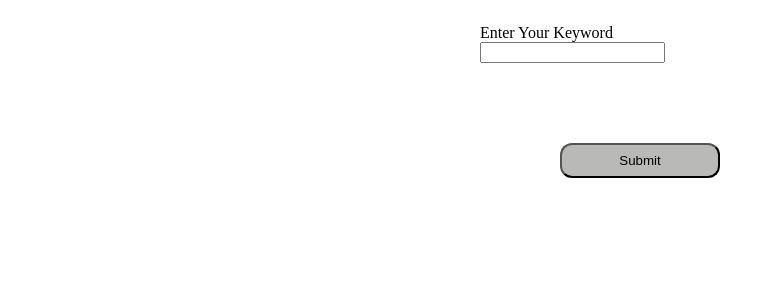
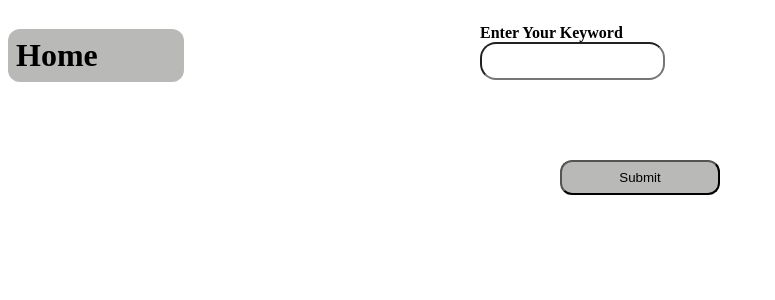
Before and after one commit to JonathanHumphrey/information-retrieval, a Flask app: page /local-search in a window 1280 px wide. Shown: the top 300 px of the page, without its empty margins (0-775 px from the left). Run offline with Flask 2, Linux system fonts and the light colour scheme; parts of the project's set-up code (start-up, migrations or seed data) failed here and were passed over.

Commit message:
final style pass

```diff
--- a/main.py
+++ b/main.py
@@ -1,8 +1,6 @@
 import csv
 import requests
 import os
-
-import codecs
 
 from dotenv import load_dotenv, find_dotenv
 # whoosh imports
@@ -31,7 +29,6 @@ def landing_page():
 def local_search():
     if request.method == 'POST':
         keyword = request.form['keyword']
-
         ix = index.open_dir("index")
         with ix.searcher() as searcher:
             parser = QueryParser("lyrics", schema=ix.schema)
@@ -48,8 +45,11 @@ def local_search():
                     'rank': hit['rank'],
                     'snippet': snippet
                 }
+                for key, value in result.items():
+                    if(isinstance(value, str)):
+                        result[key] = value.capitalize()
                 results.append(result)
-            return render_template("localResults.html",query=keyword, results=results)
+            return render_template("localResults.html", query=keyword, results=results)
     else:
         return render_template("localSearch.html")
 
@@ -62,8 +62,6 @@ def web_search():
         return render_template("webResults.html", results=results)
     else:
         return render_template("webSearch.html")
-
-
 
 # PROCESSING
 @app.route("/details/<data>")
@@ -87,8 +85,6 @@ def setup():
                                     artist=row["Artist"],
                                     lyrics=row["Lyrics"])
 
-
-
 def bing_search(query):
     search_url = "https://api.bing.microsoft.com/v7.0/search"
     headers = {
--- a/templates/localSearch.html
+++ b/templates/localSearch.html
@@ -8,6 +8,9 @@
 </head>
 <body>
     <div class="search-container">
+        <div class="nav-bar">
+            <h1><a class="back-arrow" href="/">Home</a></h1>
+        </div>
         <div class="form-container">
             <form action="/local-search" method="post">
                 <label for="keyword">Enter Your Keyword</label>
@@ -25,6 +28,35 @@
         flex-direction: row;
         justify-content: center;
         align-content: center;
+        position: relative;
+    }
+    label{
+        font-weight: bold;
+    }
+    .nav-bar{
+        position: absolute;
+        top: 0;
+        left: 0;
+    }
+    .back-arrow{
+        display: block;
+        margin-top: 5rem;
+        margin: auto;
+        padding: .5rem;
+        border-radius: .75rem;
+        width: 10rem;
+        background: #b9b9b8;
+        cursor: pointer;
+        color: black;
+        text-decoration: none;
+    }
+    .back-arrow:hover{
+        background: #76c8ff;
+        transform: translateY(-2px);
+        box-shadow: 10px 17px 17px -7px rgba(0,0,0,0.63);
+    }
+    .back-arrow:visited{
+        color: black;
     }
     .form-container{
         display: inherit;
@@ -60,5 +92,7 @@
     }
     input{
         margin-bottom: 5rem;
+        line-height: 2rem;
+        border-radius: 1rem;
     }
 </style>
--- a/templates/webResults.html
+++ b/templates/webResults.html
@@ -31,6 +31,7 @@
         margin: auto;
         margin-bottom: 2rem;
         border-radius: 1rem;
+        background: #b2c4db;
     }
     .back-arrow{
         text-decoration: none;
```
Also changed, not shown: templates/localResults.html (+42 -9 lines), templates/webSearch.html (+34 -0 lines), 2 other files.
